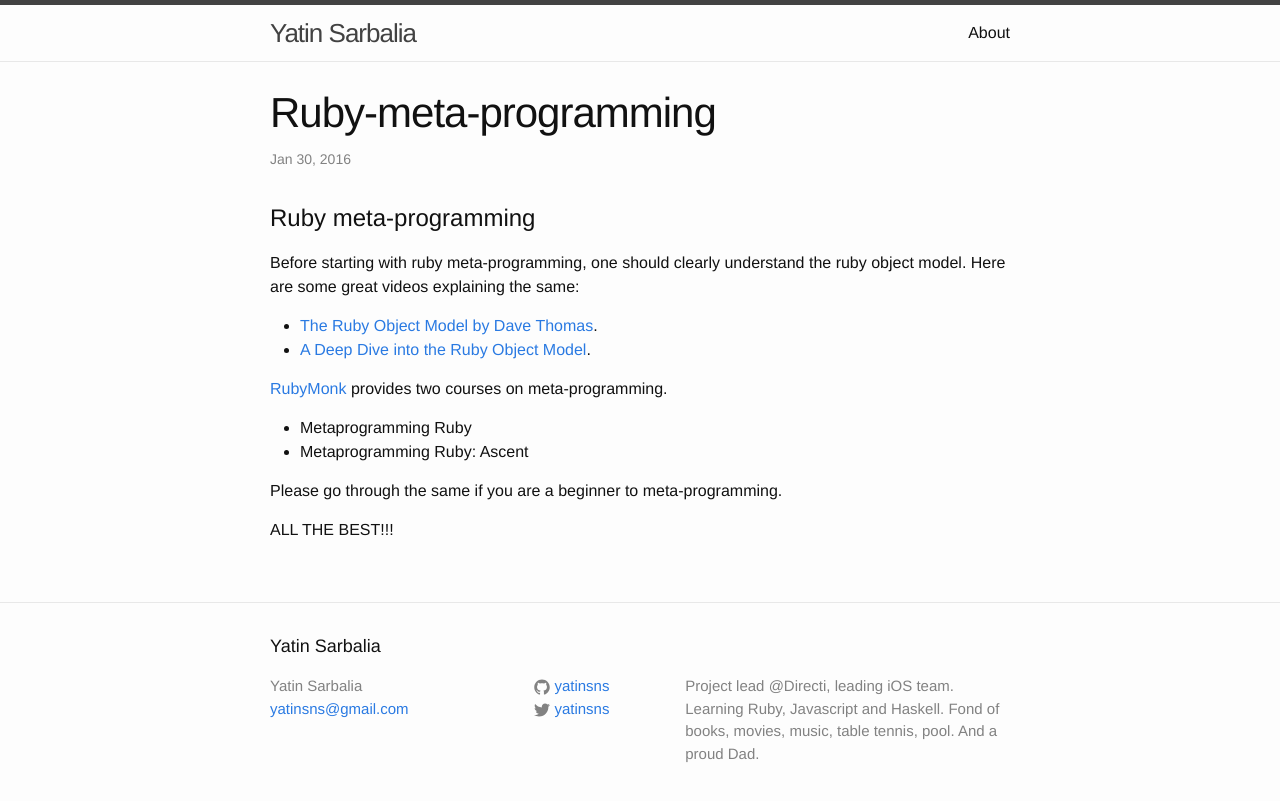
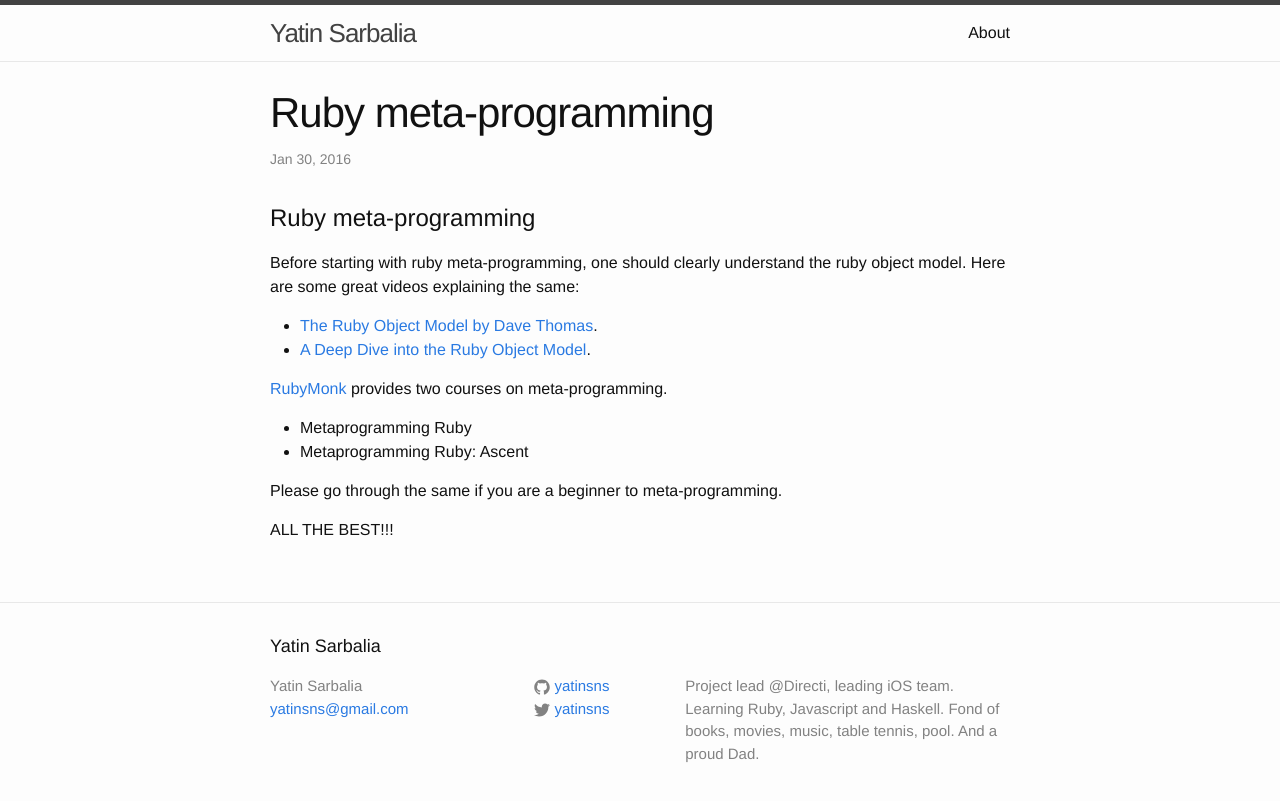
Before and after one commit to yatinsns/yatinsns.github.io, a Jekyll site: the page built from _posts/2016-01-30-Ruby-meta-programming.md, in a window 1280 px wide. Shown: the top 801 px of the page. Built offline with Jekyll 4.4.1, drawn with Linux system fonts in a browser that asks for light colours.

```diff
--- a/_posts/2016-01-30-Ruby-meta-programming.md
+++ b/_posts/2016-01-30-Ruby-meta-programming.md
@@ -1,6 +1,6 @@
 ---
 layout: post
-title: Ruby-meta-programming
+title: Ruby meta-programming
 date: 2016-01-30 20:31:46
 categories:
 ---
```
